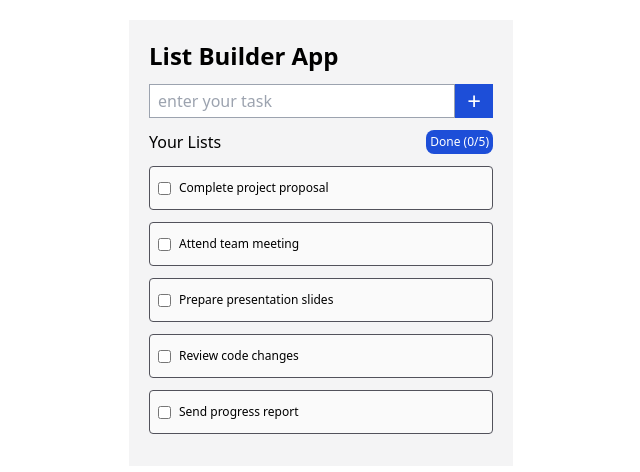
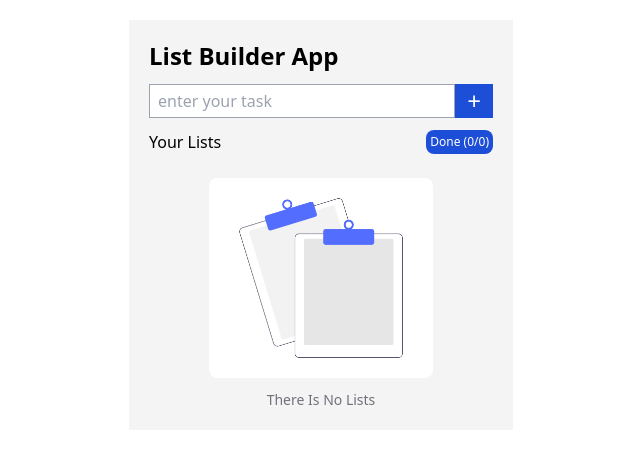
Before and after one commit to yepyaeaung13/react-vite-to-do-app, a React (Vite) app: page / in a window 1280 px wide. Shown: the top 472 px of the page, without its empty margins (319-959 px from the left). Built offline with nearby package versions, Linux system fonts and the light colour scheme.

Commit message:
update code

```diff
--- a/src/App.jsx
+++ b/src/App.jsx
@@ -5,13 +5,7 @@ import ListGroup from "./ListGroup";
 import { useState } from "react";
 
 const App = () => {
-  const [tasks, setTasks] = useState([
-    { id: 1, job: "Complete project proposal", isDone: false },
-    { id: 2, job: "Attend team meeting", isDone: false },
-    { id: 3, job: "Prepare presentation slides", isDone: false },
-    { id: 4, job: "Review code changes", isDone: false },
-    { id: 5, job: "Send progress report", isDone: false },
-  ]);
+  const [tasks, setTasks] = useState([]);
   const addTask = (job) => {
     const newTask = {
       id: Date.now(),
```
